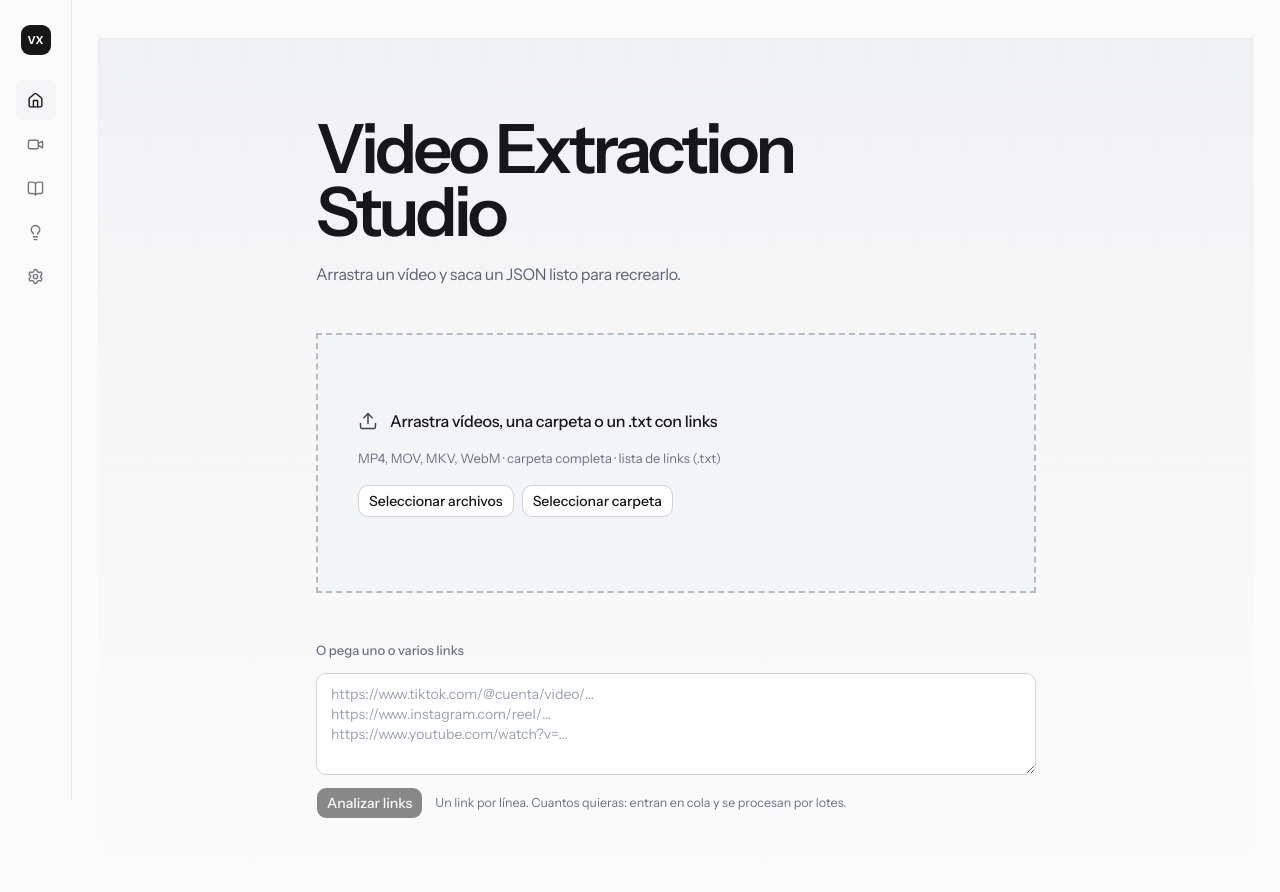
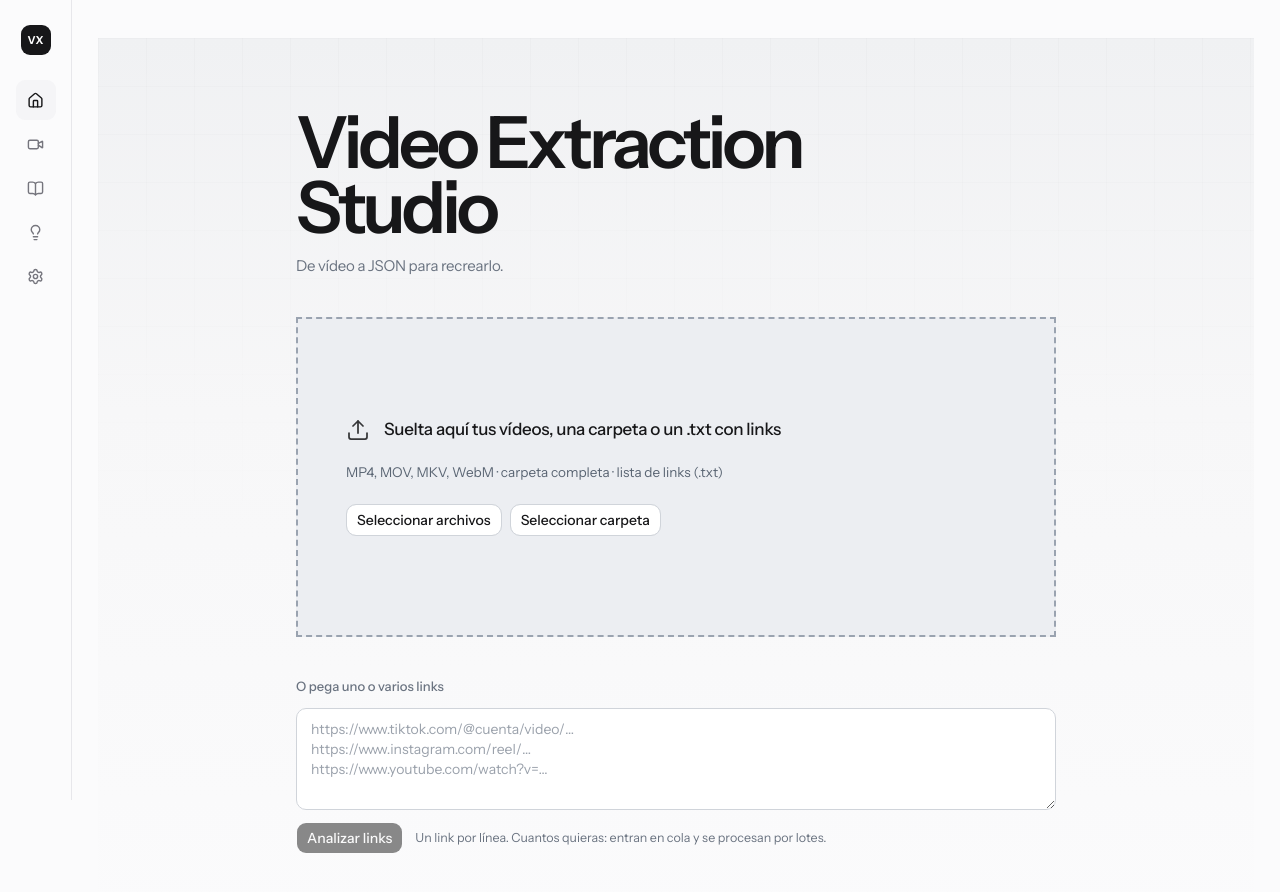
Before and after one commit to FrescoFresco/video-to-json, a Next.js app: page / in a window 1280 px wide. Shown: the top 892 px of the page. Built offline with nearby package versions, Linux system fonts and the light colour scheme.

Commit message:
Simplifica la home: título, frase corta y zona de arrastre mayor
Deja solo la marca y una línea de apoyo, y agranda la zona de drop
para que sea el foco principal de la pantalla de inicio.

Co-authored-by: franfbb.1997 <franfbb.1997@gmail.com>

```diff
--- a/src/components/studio/studio-app.tsx
+++ b/src/components/studio/studio-app.tsx
@@ -320,15 +320,15 @@ function HomeView() {
 
   return (
     <div className="vx-home-hero -mx-4 px-4 py-2 md:-mx-[clamp(22px,3vw,42px)] md:px-[clamp(22px,3vw,42px)] md:py-4">
-      <div className="mx-auto grid max-w-[720px] gap-10 py-10 md:gap-12 md:py-16">
+      <div className="mx-auto grid max-w-[760px] gap-8 py-10 md:gap-10 md:py-14">
         <div className="vx-home-fade max-w-[34rem]">
-          <p className="vx-home-brand m-0 text-[clamp(36px,9.5vw,68px)] leading-[0.92] text-[#171719]">
+          <p className="vx-home-brand m-0 text-[clamp(40px,10vw,72px)] leading-[0.9] text-[#171719]">
             Video Extraction
             <br />
             Studio
           </p>
-          <p className="mt-5 m-0 max-w-[26rem] text-[15px] leading-snug tracking-[-0.02em] text-[#5a6370] sm:text-[16px]">
-            Arrastra un vídeo y saca un JSON listo para recrearlo.
+          <p className="mt-4 m-0 max-w-[22rem] text-[14px] leading-snug tracking-[-0.015em] text-[#6a7380] sm:text-[15px]">
+            De vídeo a JSON para recrearlo.
           </p>
         </div>
 
@@ -353,19 +353,19 @@ function HomeView() {
               setFolderBusy(false);
             }
           }}
-          className={`vx-home-fade vx-home-fade-delay flex min-h-[200px] flex-col items-start justify-center gap-3.5 border-2 border-dashed px-5 py-7 transition sm:min-h-[240px] sm:gap-4 sm:px-8 sm:py-9 md:min-h-[260px] md:px-10 ${
-            drag ? "border-[#171719] bg-white" : "border-[#b6bcc6] bg-[#f3f4f6]"
+          className={`vx-home-fade vx-home-fade-delay flex min-h-[240px] flex-col items-start justify-center gap-4 border-2 border-dashed px-6 py-9 transition sm:min-h-[280px] sm:gap-5 sm:px-10 sm:py-11 md:min-h-[320px] md:px-12 md:py-12 ${
+            drag ? "border-[#171719] bg-white shadow-[inset_0_0_0_1px_#171719]" : "border-[#9aa3b0] bg-[#eceef2]"
           }`}
         >
-          <div className="flex items-start gap-3 text-[#171719] sm:items-center">
-            <Upload className="mt-0.5 size-5 shrink-0 opacity-80 sm:mt-0" strokeWidth={1.75} />
-            <span className="text-[15px] leading-snug font-medium tracking-[-0.015em] sm:text-[16px]">
+          <div className="flex items-start gap-3.5 text-[#171719] sm:items-center">
+            <Upload className="mt-0.5 size-6 shrink-0 opacity-85 sm:mt-0" strokeWidth={1.75} />
+            <span className="text-[16px] leading-snug font-medium tracking-[-0.015em] sm:text-[17px]">
               {folderBusy
                 ? "Encolando…"
-                : "Arrastra vídeos, una carpeta o un .txt con links"}
+                : "Suelta aquí tus vídeos, una carpeta o un .txt con links"}
             </span>
           </div>
-          <p className="m-0 text-[12.5px] leading-relaxed text-[#6a7380] sm:text-[13px]">
+          <p className="m-0 text-[13px] leading-relaxed text-[#5a6573] sm:text-[13.5px]">
             MP4, MOV, MKV, WebM · carpeta completa · lista de links (.txt)
           </p>
           <input
```
